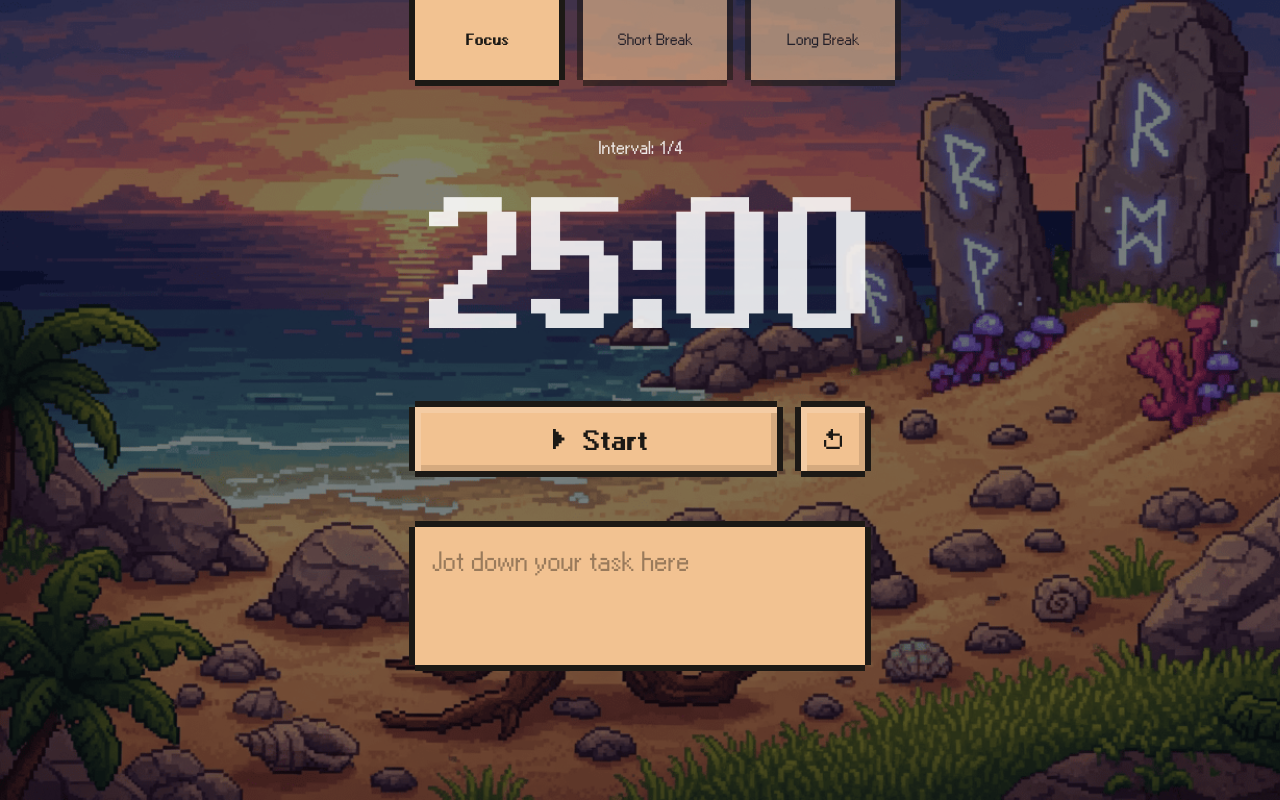
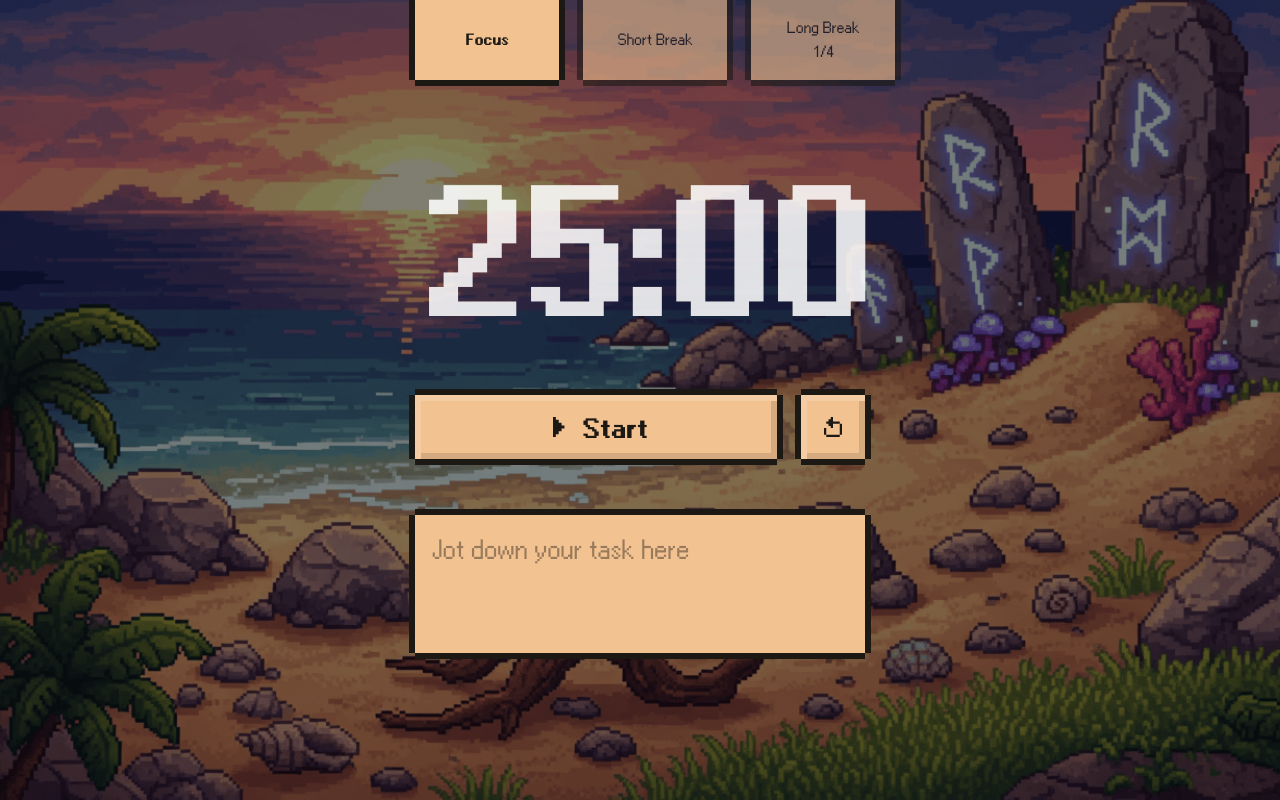
Before and after one commit to 76tebe/komodoro, a React (Vite) app: page / in a window 1280 px wide. Built offline with nearby package versions, Linux system fonts and the light colour scheme.

Commit message:
feat: move interval below Long Break Tab

```diff
--- a/src/App.jsx
+++ b/src/App.jsx
@@ -5,7 +5,6 @@ import Timer from "./components/Timer";
 import Notes from "./components/Notes";
 import sfxUrl from "./assets/audio/nakime_biwa.m4a";
 import Tabs from "@mui/material/Tabs";
-// import Tab from '@mui/material/Tab';
 import Tab from "./components/Tab";
 
 function App() {
@@ -112,11 +111,17 @@ function App() {
       >
         <Tab label="Focus" />
         <Tab label="Short Break" />
-        <Tab label="Long Break" />
+        <Tab
+          label={
+            <div className="flex flex-col gap-1">
+              Long Break
+              <p className="text-sm">
+                {currentInterval}/{intervals}
+              </p>
+            </div>
+          }
+        />
       </Tabs>
-      <p>
-        Interval: {currentInterval}/{intervals}
-      </p>
       <div className="flex flex-col gap-14">
         <Timer
           key={`timer-${tab}-${durations[tab]}`}
```
